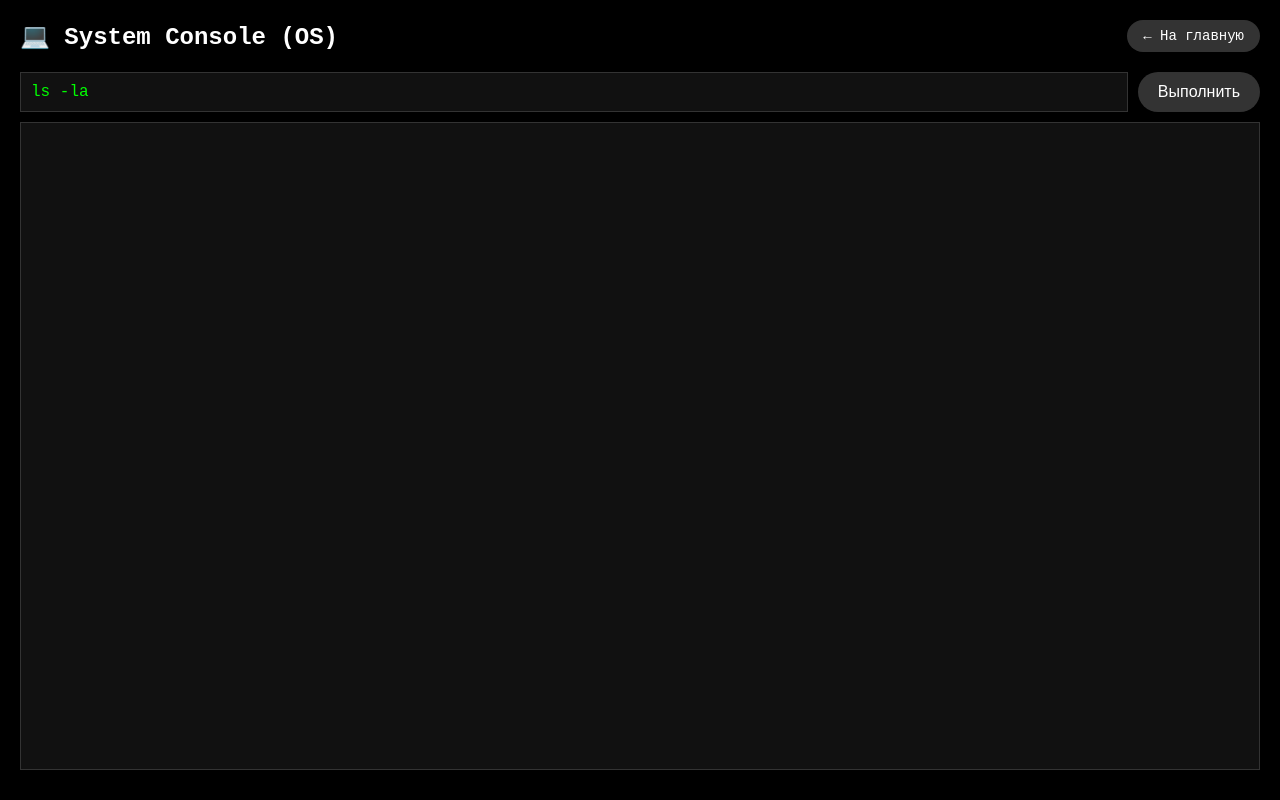
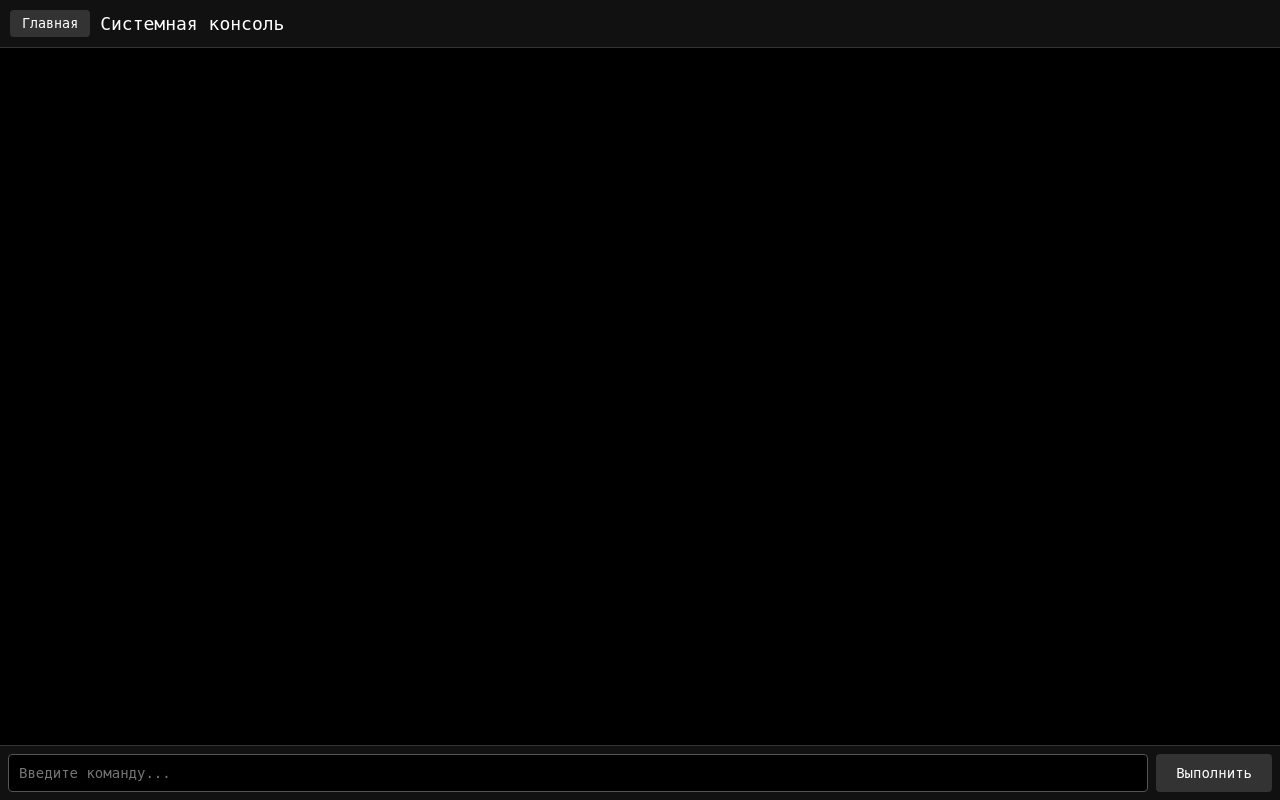
Before and after one commit to Blue-Kod/R2, a Flask app: page /cmd/os in a window 1280 px wide. Run offline with Flask 2, Linux system fonts and the light colour scheme.

Commit message:
Update cmd_os.html

```diff
--- a/templates/cmd_os.html
+++ b/templates/cmd_os.html
@@ -3,7 +3,7 @@
 <head>
     <meta charset="UTF-8">
     <meta name="viewport" content="width=device-width, initial-scale=1.0">
-    <title>R2 - System Console</title>
+    <title>R2 - Системная консоль</title>
     <style>
         * {
             margin: 0;
@@ -12,156 +12,147 @@
         }
         body {
             background-color: black;
-            color: #ccc;
-            font-family: 'Courier New', monospace;
+            color: white;
+            font-family: 'Ubuntu Sans Mono', monospace;
             height: 100vh;
-            padding: 20px;
             display: flex;
             flex-direction: column;
+            overflow: hidden;
         }
         .header {
             display: flex;
-            justify-content: space-between;
             align-items: center;
-            margin-bottom: 20px;
+            padding: 10px;
+            background: #111;
+            border-bottom: 1px solid #333;
         }
-        h2 {
-            color: white;
-        }
-        .back-btn {
+        .header button {
             background: #333;
             color: white;
             border: none;
-            padding: 8px 16px;
-            border-radius: 20px;
+            padding: 6px 12px;
+            border-radius: 4px;
             cursor: pointer;
-            text-decoration: none;
-            font-size: 14px;
+            font-family: 'Ubuntu Sans Mono', monospace;
+            margin-right: 10px;
         }
-        .back-btn:hover {
+        .header button:hover {
             background: #555;
         }
-        .console {
+        .header span {
+            font-size: 18px;
+        }
+        #output {
             flex: 1;
-            display: flex;
-            flex-direction: column;
-            gap: 10px;
-            min-height: 0;
+            overflow-y: auto;
+            padding: 10px;
+            font-size: 14px;
+            line-height: 1.4;
+            white-space: pre-wrap;
+            word-wrap: break-word;
+            background: black;
+            color: white;
         }
         .input-area {
             display: flex;
-            gap: 10px;
+            border-top: 1px solid #333;
+            background: #111;
+            padding: 8px;
         }
-        input[type=text] {
+        #command {
             flex: 1;
-            background: #111;
-            color: #0f0;
+            background: black;
+            color: white;
             border: 1px solid #333;
             padding: 10px;
-            font-family: 'Courier New', monospace;
-            font-size: 16px;
+            font-family: 'Ubuntu Sans Mono', monospace;
+            font-size: 14px;
+            outline: none;
+            border-radius: 4px;
         }
-        button {
+        #command:focus {
+            border-color: #555;
+        }
+        #send {
             background: #333;
             color: white;
             border: none;
-            padding: 10px 20px;
-            border-radius: 20px;
+            padding: 0 20px;
+            margin-left: 8px;
+            border-radius: 4px;
             cursor: pointer;
-            font-size: 16px;
+            font-family: 'Ubuntu Sans Mono', monospace;
+            font-size: 14px;
         }
-        button:hover {
+        #send:hover {
             background: #555;
         }
-        button:disabled {
+        #send:disabled {
             opacity: 0.5;
             cursor: not-allowed;
         }
-        .output {
-            background: #111;
-            border: 1px solid #333;
-            padding: 10px;
-            overflow-y: auto;
-            flex: 1;
-            font-family: 'Courier New', monospace;
-            font-size: 12px;
-            white-space: pre-wrap;
-            word-wrap: break-word;
-        }
-        .output .error {
-            color: #f66;
-        }
-        .status {
-            color: #888;
-            font-size: 12px;
+        .error {
+            color: #ff6b6b;
         }
     </style>
 </head>
 <body>
     <div class="header">
-        <h2>💻 System Console (OS)</h2>
-        <a href="/" class="back-btn">← На главную</a>
+        <button onclick="window.location.href='/'">Главная</button>
+        <span>Системная консоль</span>
     </div>
-    <div class="console">
-        <div class="input-area">
-            <input type="text" id="cmdInput" placeholder="Введите команду..." value="ls -la">
-            <button id="execBtn">Выполнить</button>
-        </div>
-        <div class="output" id="output"></div>
-        <div class="status" id="status"></div>
+    <div id="output"></div>
+    <div class="input-area">
+        <input type="text" id="command" placeholder="Введите команду..." autofocus>
+        <button id="send">Выполнить</button>
     </div>
+
     <script>
-        const cmdInput = document.getElementById('cmdInput');
-        const execBtn = document.getElementById('execBtn');
         const outputDiv = document.getElementById('output');
-        const statusDiv = document.getElementById('status');
+        const commandInput = document.getElementById('command');
+        const sendBtn = document.getElementById('send');
 
-        execBtn.addEventListener('click', async () => {
-            const cmd = cmdInput.value.trim();
+        function appendOutput(text, isError = false) {
+            const line = document.createElement('div');
+            line.textContent = text;
+            if (isError) line.style.color = '#ff6b6b';
+            outputDiv.appendChild(line);
+            outputDiv.scrollTop = outputDiv.scrollHeight;
+        }
+
+        async function executeCommand() {
+            const cmd = commandInput.value.trim();
             if (!cmd) return;
-            execBtn.disabled = true;
-            statusDiv.textContent = 'Выполнение...';
-            outputDiv.innerHTML = '';
+
+            appendOutput(`$ ${cmd}`);
+            commandInput.value = '';
+            sendBtn.disabled = true;
+
             try {
-                const response = await fetch('/api/exec/os', {
+                const response = await fetch('/api/run_command', {
                     method: 'POST',
                     headers: { 'Content-Type': 'application/json' },
-                    body: JSON.stringify({ cmd })
+                    body: JSON.stringify({ command: cmd })
                 });
-                const result = await response.json();
-                if (response.ok) {
-                    let html = '';
-                    if (result.stdout) html += `<span style="color:#0f0">${escapeHtml(result.stdout)}</span>`;
-                    if (result.stderr) html += `<span class="error">${escapeHtml(result.stderr)}</span>`;
-                    if (result.returncode !== 0) html += `<div>⛔ Возврат: ${result.returncode}</div>`;
-                    outputDiv.innerHTML = html || '<span style="color:#888">(пустой вывод)</span>';
+                if (!response.ok) throw new Error(`HTTP error ${response.status}`);
+                const data = await response.json();
+                if (data.output) {
+                    appendOutput(data.output);
                 } else {
-                    outputDiv.innerHTML = `<span class="error">Ошибка: ${result.error || 'неизвестная'}</span>`;
+                    appendOutput('(пустой вывод)');
                 }
             } catch (e) {
-                outputDiv.innerHTML = `<span class="error">Сетевая ошибка: ${e}</span>`;
+                appendOutput(`Ошибка: ${e.message}`, true);
             } finally {
-                execBtn.disabled = false;
-                statusDiv.textContent = '';
+                sendBtn.disabled = false;
+                commandInput.focus();
             }
+        }
+
+        sendBtn.addEventListener('click', executeCommand);
+        commandInput.addEventListener('keypress', (e) => {
+            if (e.key === 'Enter') executeCommand();
         });
-
-        // Поддержка Enter
-        cmdInput.addEventListener('keypress', (e) => {
-            if (e.key === 'Enter') {
-                execBtn.click();
-            }
-        });
-
-        function escapeHtml(unsafe) {
-            return unsafe.replace(/[&<>"]/g, function(m) {
-                if (m === '&') return '&amp;';
-                if (m === '<') return '&lt;';
-                if (m === '>') return '&gt;';
-                if (m === '"') return '&quot;';
-                return m;
-            });
-        }
     </script>
 </body>
 </html>
```
